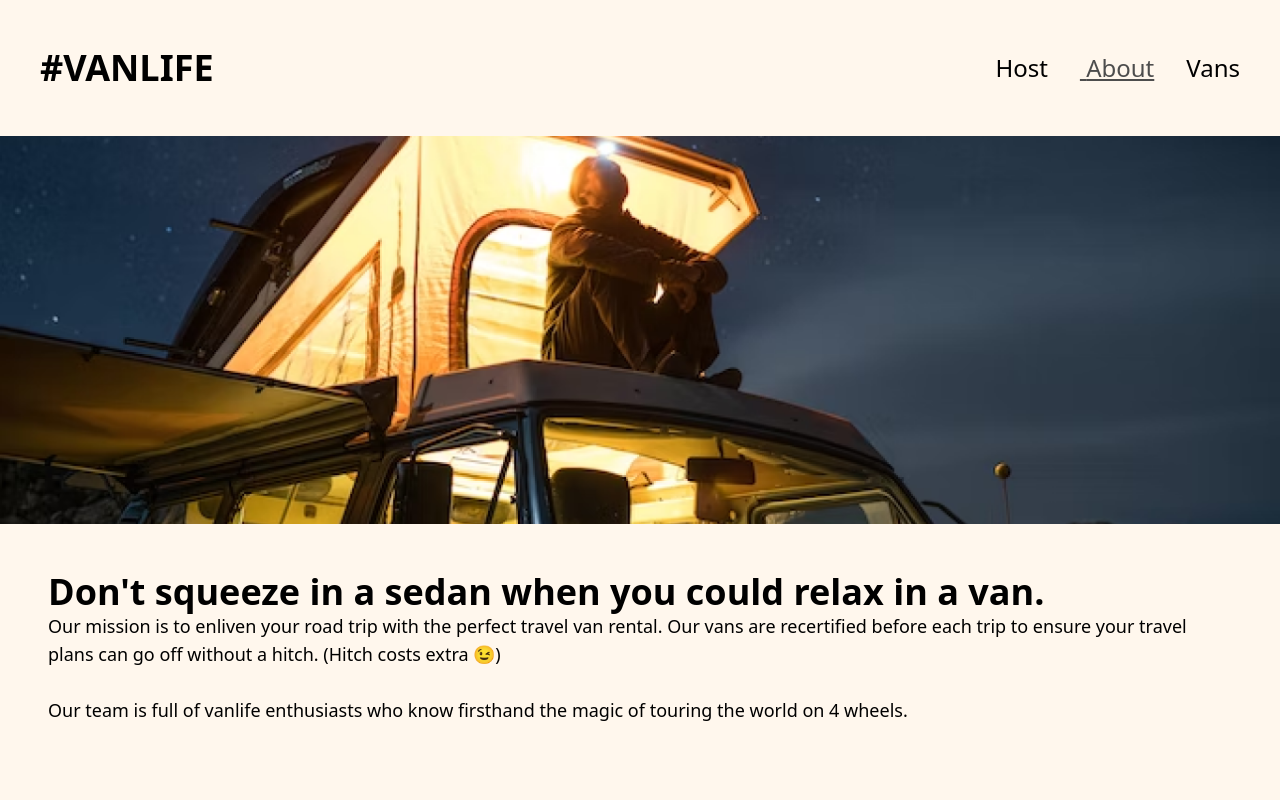
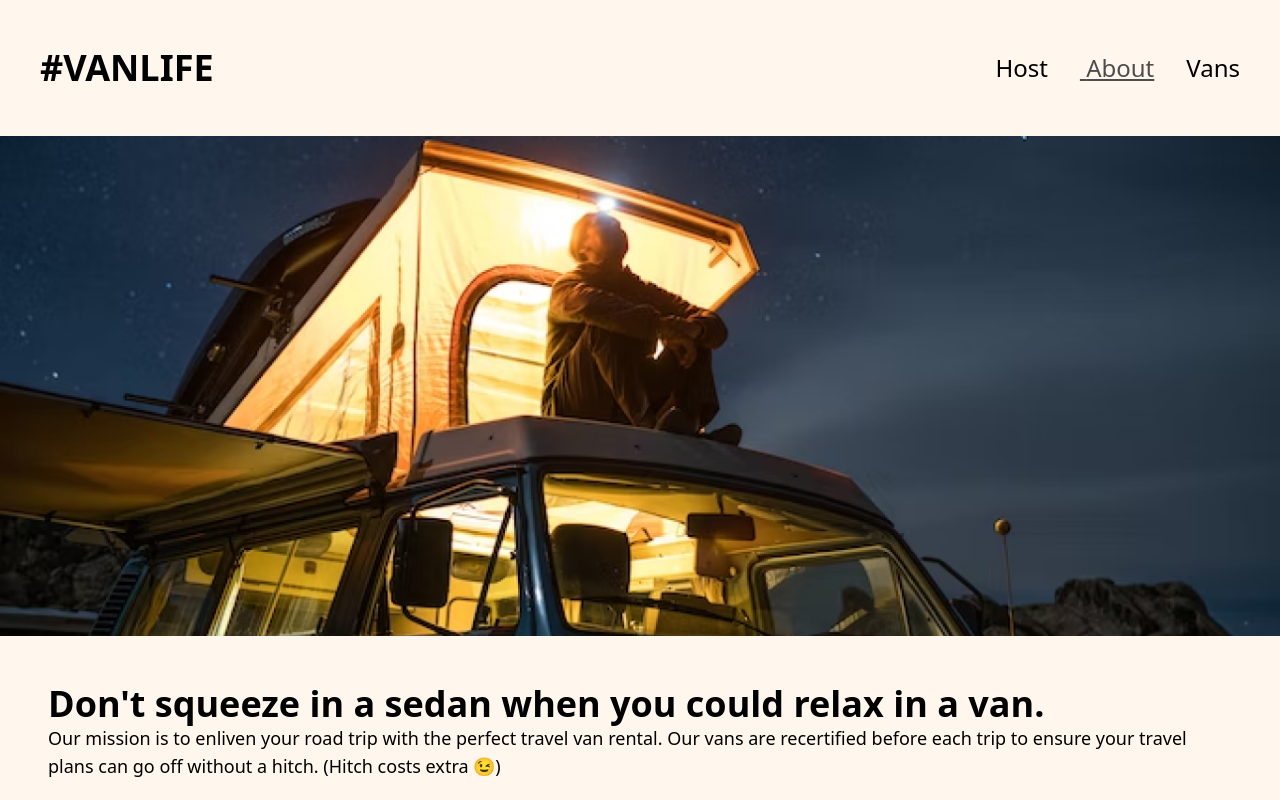
Before and after one commit to AbubakerSalah/Van-life, a React (Vite) app: page /about in a window 1280 px wide. Shown: the top 800 px of the page. Built offline with nearby package versions, Linux system fonts and the light colour scheme; what miragejs would draw is missing.

Commit message:
Fixed bug

```diff
--- a/src/Pages/About.jsx
+++ b/src/Pages/About.jsx
@@ -5,11 +5,16 @@ export default function About() {
   return (
     <div>
       <div>
-        <img
-          className="w-full h-[388px] object-cover"
-          src="./public/about.jpeg"
-          alt="A travel van parked in nature"
-        />
+      <img
+        src="../about.webp"
+        alt="Scenic travel background for the home page"
+        width={1920}
+        height={180}
+        decoding="async"
+        loading="eager"
+        fetchPriority="high"
+        className="block w-full sm:h-[500px] object-cover"
+      />
       </div>
       <div className="max-w-7xl m-auto">
         <section className="p-12">
--- a/src/Pages/Home.jsx
+++ b/src/Pages/Home.jsx
@@ -4,9 +4,8 @@ import { Link } from "react-router-dom";
 export default function Home() {
   return (
     <div className="relative text-white">
-      {/* HERO IMAGE */}
       <img
-        src="../home.webp" // convert your PNG → WebP once and put in /public
+        src="../home.webp"
         alt="Scenic travel background for the home page"
         width={1920}
         height={1080}
@@ -16,10 +15,6 @@ export default function Home() {
         className="block w-full h-[100svh] object-cover"
       />
 
-      {/* OVERLAY */}
-      <div className="absolute inset-0 bg-black/50" />
-
-      {/* CONTENT */}
       <div className="absolute top-1/2 left-1/2 -translate-x-1/2 -translate-y-1/2 px-12 w-full max-w-5xl text-center">
         <h1 className="text-5xl font-bold">
           You got the travel plans, we got the travel vans.
```
Also changed, not shown: public/about.webp (renamed from public/about.jpeg).
